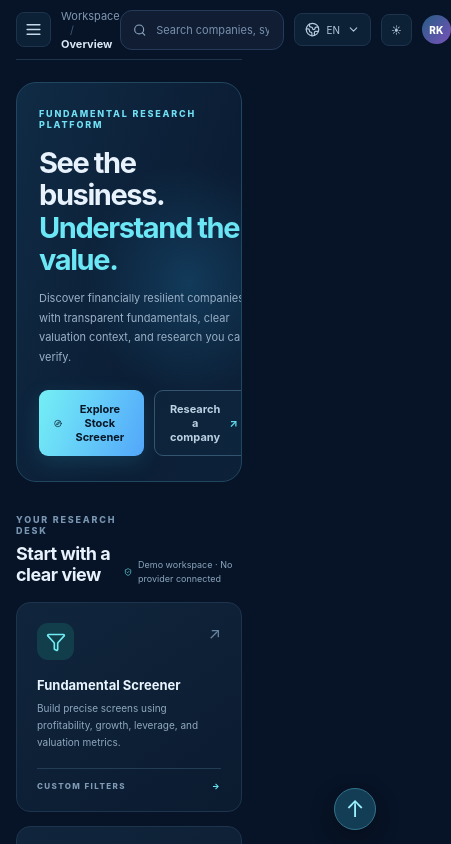
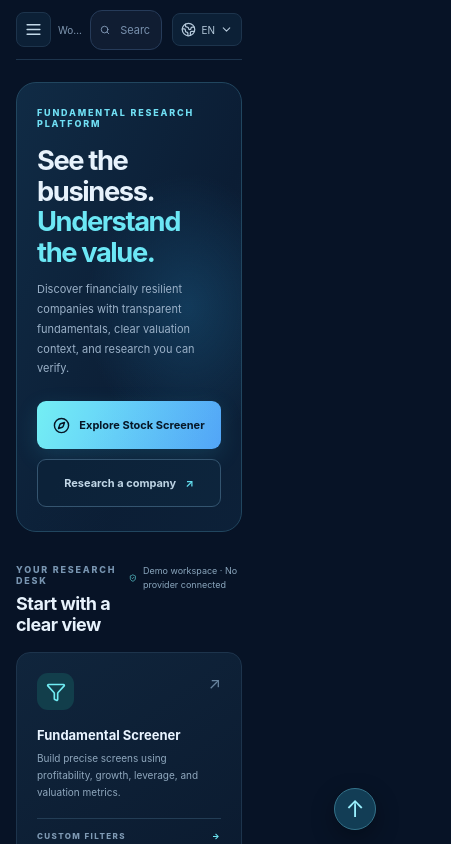
Before and after one commit to sharerohit111-pixel/zenura-ignite-stock-picker, a React (Vite) app: page / in a window 390 px wide. Shown: the top 844 px of the page, 451 px wide, since content can reach past the window. Built offline with nearby package versions, Linux system fonts and the light colour scheme.

Commit message:
Fix mobile header and hero overflow on narrow screens

```diff
--- a/src/app/app.css
+++ b/src/app/app.css
@@ -51,3 +51,32 @@
 .research-company-card{display:flex;align-items:center;justify-content:space-between;gap:16px;margin-bottom:16px;flex-wrap:wrap}
 .research-company-card h2{margin:6px 0 2px;font-size:21px}
 .research-company-card p{margin:0;color:var(--muted,#8b9ab3)}
+
+/* Mobile layout correction: prevent header and hero actions from overflowing narrow screens */
+@media (max-width: 760px) {
+  .topbar { min-width: 0; gap: 8px; }
+  .top-left { flex: 0 1 auto; min-width: 0; gap: 7px; }
+  .crumb { min-width: 0; max-width: 88px; overflow: hidden; text-overflow: ellipsis; white-space: nowrap; font-size: 10px; }
+  .crumb span { padding: 0 3px; }
+  .top-actions { flex: 1 1 auto; min-width: 0; gap: 7px; justify-content: flex-end; }
+  .global-search { flex: 1 1 0; min-width: 0; width: auto; max-width: none; padding: 0 9px; }
+  .global-search input { min-width: 0; }
+  .lang { flex: 0 0 auto; padding: 8px; gap: 5px; }
+  .icon-btn, .avatar.small { display: none; }
+
+  .welcome { width: 100%; min-width: 0; padding: 24px 20px; }
+  .welcome > div:first-child { width: 100%; min-width: 0; }
+  .welcome h1 { overflow-wrap: anywhere; font-size: clamp(27px, 7vw, 31px); }
+  .welcome p { max-width: 100%; overflow-wrap: break-word; }
+  .welcome-actions { display: grid; grid-template-columns: minmax(0, 1fr); width: 100%; gap: 10px; }
+  .welcome-actions button { width: 100%; min-width: 0; min-height: 48px; justify-content: center; text-align: center; white-space: normal; }
+  .section-head { align-items: flex-start; gap: 10px; }
+}
+@media (max-width: 380px) {
+  .main { padding-left: 12px; padding-right: 12px; }
+  .crumb { max-width: 65px; }
+  .global-search { padding: 0 7px; }
+  .global-search input { font-size: 10px; }
+  .lang { font-size: 9px; }
+  .welcome { padding: 21px 16px; }
+}
```
